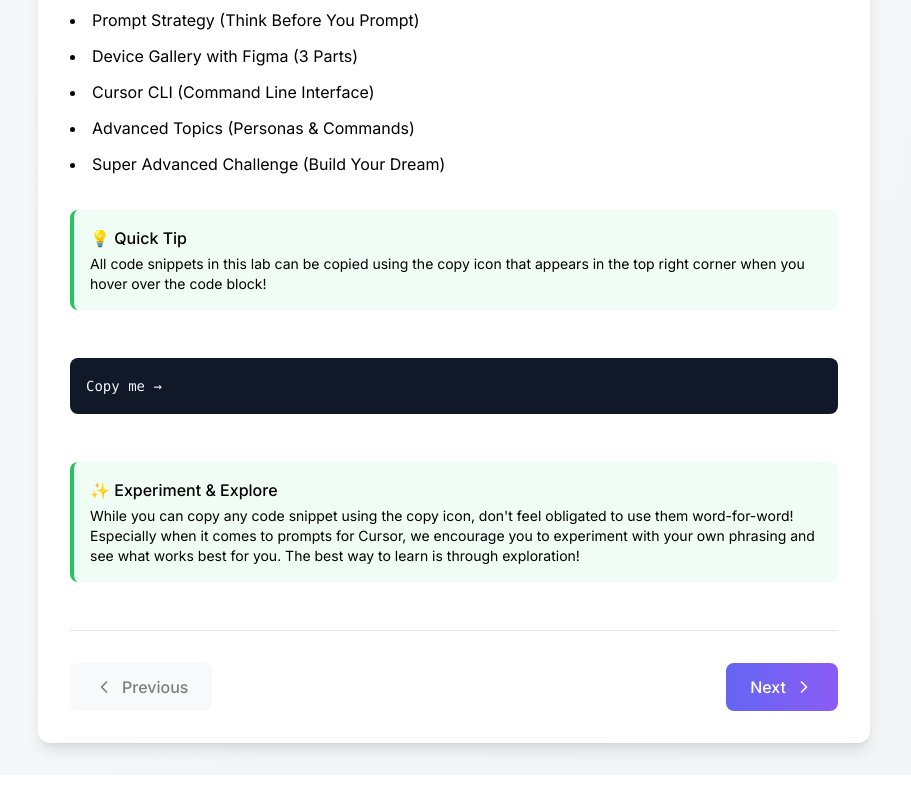
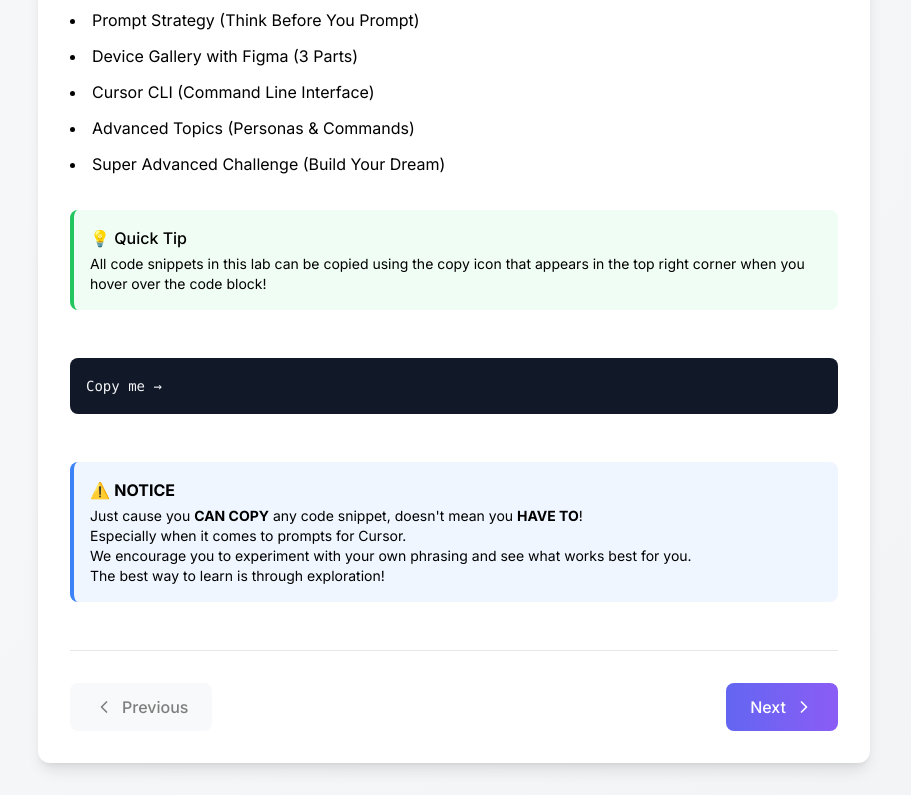
Before and after one commit to Amdocs-Studio/cursorLab, a Next.js app: page / in a window 1280 px wide. Shown: the part 823-1618 px from the top of the page, without its empty margins (346-1257 px from the left). Built offline with nearby package versions, Linux system fonts and the light colour scheme.

Commit message:
Update lab content callout to emphasize experimentation with code snippets and modify title and variant for clarity; adjust Home component to render title as HTML

```diff
--- a/app/data/lab-content.ts
+++ b/app/data/lab-content.ts
@@ -84,9 +84,9 @@ export const labSections: LabSection[] = [
       },
       {
         type: 'callout',
-        variant: 'success',
-        title: '✨ Experiment & Explore',
-        value: 'While you can copy any code snippet using the copy icon, don\'t feel obligated to use them word-for-word! Especially when it comes to prompts for Cursor, we encourage you to experiment with your own phrasing and see what works best for you. The best way to learn is through exploration!'
+        variant: 'info',
+        title: '⚠️ <strong>NOTICE</strong>',
+        value: 'Just cause you <strong>CAN COPY</strong> any code snippet, doesn\'t mean you <strong>HAVE TO</strong>!<p>Especially when it comes to prompts for Cursor.<p>We encourage you to experiment with your own phrasing and see what works best for you.<p>The best way to learn is through exploration!'
       },
     ]
   },
--- a/app/page.tsx
+++ b/app/page.tsx
@@ -260,7 +260,7 @@ export default function Home() {
                         ? 'bg-green-50 dark:bg-green-900/20 border-green-500'
                         : 'bg-blue-50 dark:bg-blue-900/20 border-blue-500'
                     }`}>
-                      <p className="font-medium mb-1">{content.title}</p>
+                      <p className="font-medium mb-1" dangerouslySetInnerHTML={{ __html: content.title || '' }} />
                       <p className="text-sm" dangerouslySetInnerHTML={{ __html: content.value }} />
                     </div>
                   )}
```
